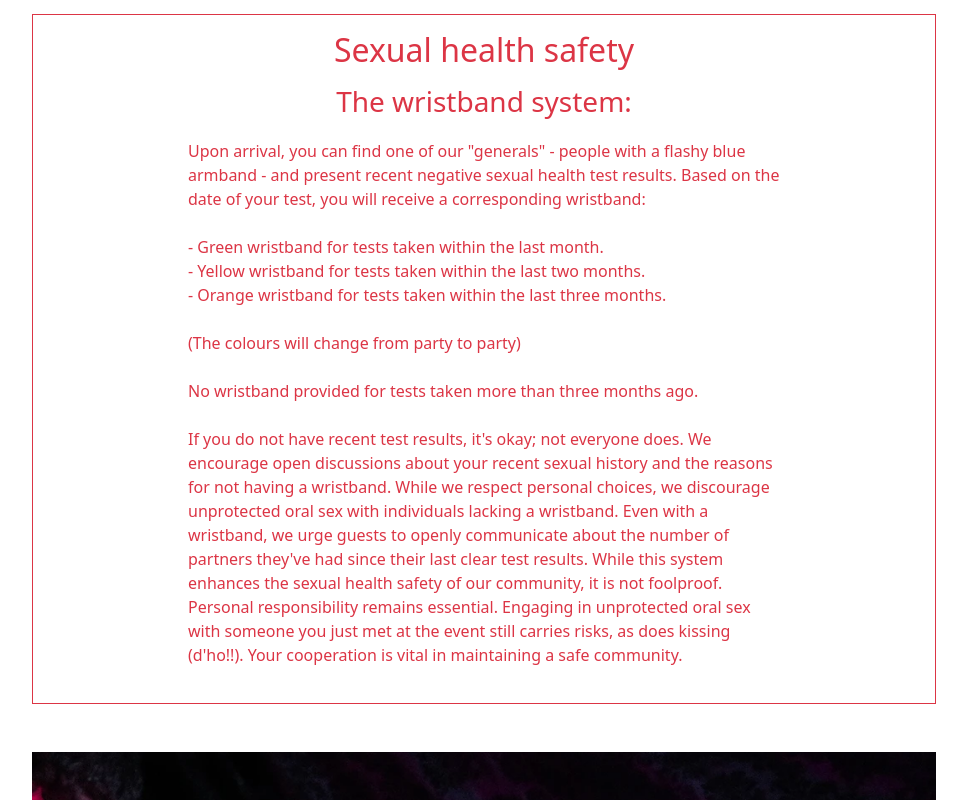
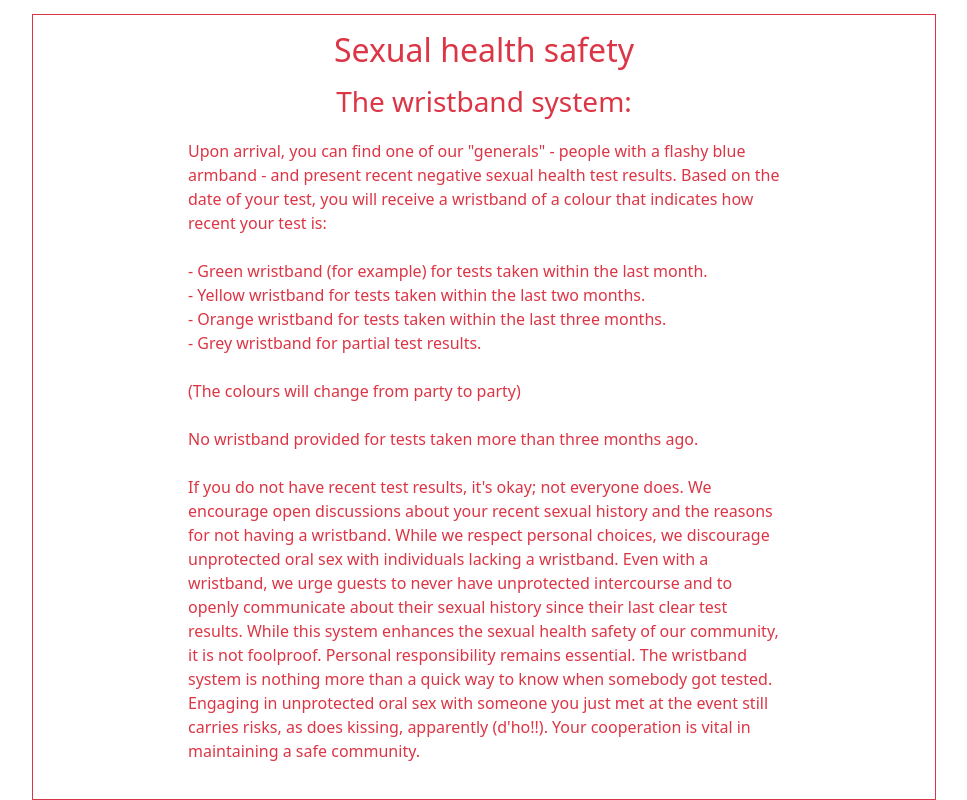
Before and after one commit to dantrovato/the-tribe-react18, a React (Vite) app: page /rules in a window 1280 px wide. Shown: the part 400-1200 px from the top of the page, without its empty margins (156-1123 px from the left). Built offline with nearby package versions, Linux system fonts and the light colour scheme.

Commit message:
Refactor wristband rules

```diff
--- a/src/components/Rules.tsx
+++ b/src/components/Rules.tsx
@@ -13,12 +13,14 @@ const Rules = () => {
         <p className="text-danger p-1">
           Upon arrival, you can find one of our "generals" - people with a
           flashy blue armband - and present recent negative sexual health test
-          results. Based on the date of your test, you will receive a
-          corresponding wristband:
+          results. Based on the date of your test, you will receive a wristband
+          of a colour that indicates how recent your test is:
           <br />
-          <br />- Green wristband for tests taken within the last month.
+          <br />- Green wristband (for example) for tests taken within the last
+          month.
           <br />- Yellow wristband for tests taken within the last two months.
           <br />- Orange wristband for tests taken within the last three months.
+          <br />- Grey wristband for partial test results.
           <br />
           <br /> (The colours will change from party to party)
           <br />
@@ -29,13 +31,15 @@ const Rules = () => {
           does. We encourage open discussions about your recent sexual history
           and the reasons for not having a wristband. While we respect personal
           choices, we discourage unprotected oral sex with individuals lacking a
-          wristband. Even with a wristband, we urge guests to openly communicate
-          about the number of partners they've had since their last clear test
-          results. While this system enhances the sexual health safety of our
-          community, it is not foolproof. Personal responsibility remains
-          essential. Engaging in unprotected oral sex with someone you just met
-          at the event still carries risks, as does kissing (d'ho!!). Your
-          cooperation is vital in maintaining a safe community.
+          wristband. Even with a wristband, we urge guests to never have
+          unprotected intercourse and to openly communicate about their sexual
+          history since their last clear test results. While this system
+          enhances the sexual health safety of our community, it is not
+          foolproof. Personal responsibility remains essential. The wristband
+          system is nothing more than a quick way to know when somebody got
+          tested. Engaging in unprotected oral sex with someone you just met at
+          the event still carries risks, as does kissing, apparently (d'ho!!).
+          Your cooperation is vital in maintaining a safe community.
         </p>
       </div>
 
```
